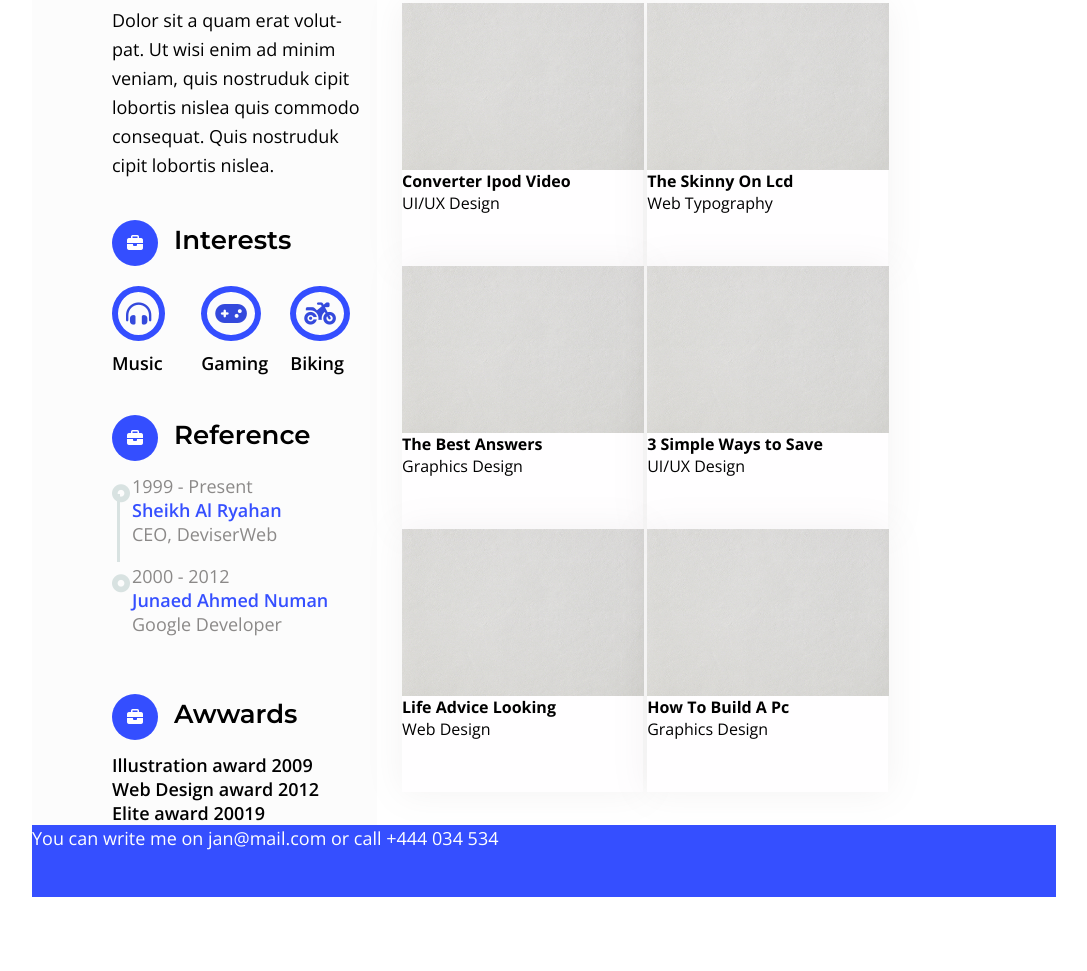
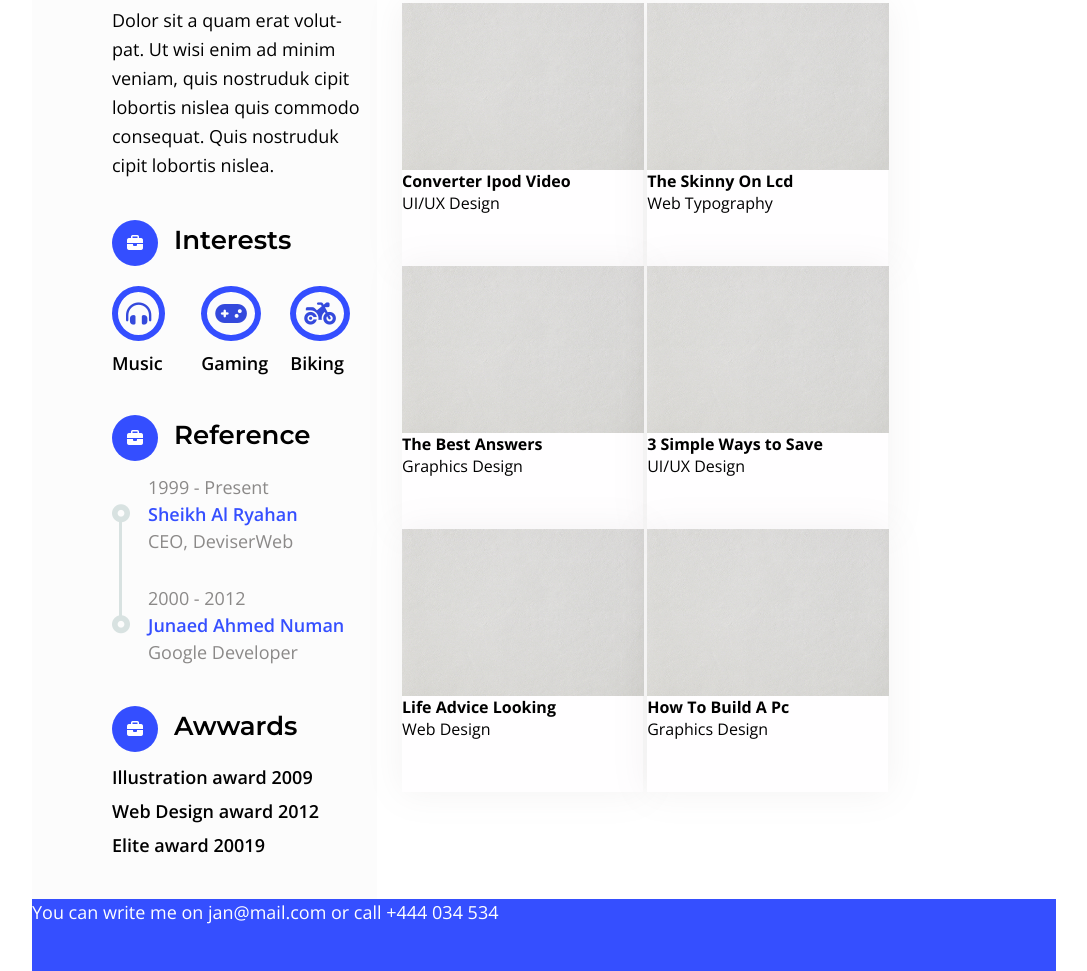
Before and after one commit to YauhenDavidovich/Rsschool2021-EN, a plain HTML site: page css-recipes/index.html in a window 1280 px wide. Shown: the part 345-1316 px from the top of the page, without its empty margins (96-1183 px from the left). Before the commit the page ends 1242 px from the top, so only its background shows below. Drawn offline with nearby package versions, Linux system fonts and the light colour scheme; a web font is replaced by a local one.

Commit message:
feat: align left column according template

```diff
--- a/css-recipes/css/style.css
+++ b/css-recipes/css/style.css
@@ -29,13 +29,19 @@ h3 {
 .wrapper {
     max-width: 1024px;
     margin: 0 auto;
+    position: relative;
+    min-height: 100%;
 }
 
 .main-wrapper {
-    min-height: calc(100vh - 72px);
+    padding-bottom: 72px;
 }
 
 .footer {
+    position: absolute;
+    left: 0;
+    bottom: 0;
+    width: 100%;
     height: 72px;
 }
 
@@ -146,7 +152,6 @@ h3.profile__position {
     width: 265px;
     margin-right: 5px;
     background-color: rgba(247, 247, 247, 0.4);
-    height: 90%;
     padding-left: 80px;
 }
 
@@ -210,12 +215,11 @@ h3.profile__position {
 
 
 .reference__item:before {
-
     font-family: "Font Awesome 5 Free";
     font-weight: 900;
     display: block;
     position: absolute;
-    top: 10px;
+    top: 26px;
     left: 0;
     height: 24px;
     width: 8px;
@@ -229,20 +233,24 @@ h3.profile__position {
     display: block;
     position: absolute;
     content: "";
-    top: 20px;
-    left: 5px;
-    bottom: 2px;
+    top: 44px;
+    left: 7px;
+    bottom: -32px;
     border-left: 3px solid #d8e2e1;
 }
 
 .reference__item {
     position: relative;
     margin: 0;
-    padding-bottom: 1em;
-    padding-left: 20px;
+    padding-left: 36px;
     font-size: 18px;
     font-weight: 400;
     color: rgba(64,60,59,0.6);
+    line-height: 1.5;
+}
+
+.reference__item_first {
+    padding-bottom: 30px;
 }
 
 .referee {
@@ -251,11 +259,18 @@ h3.profile__position {
     font-size: 18px;
 }
 
+.awards {
+    margin-bottom: 42px;
+}
+
 .awards__item {
     font-size: 18px;
     font-weight: 600;
     color: #000000;
+    margin-bottom: 10px;
 }
+
+
 
 /*right column*/
 .column__right {
```
